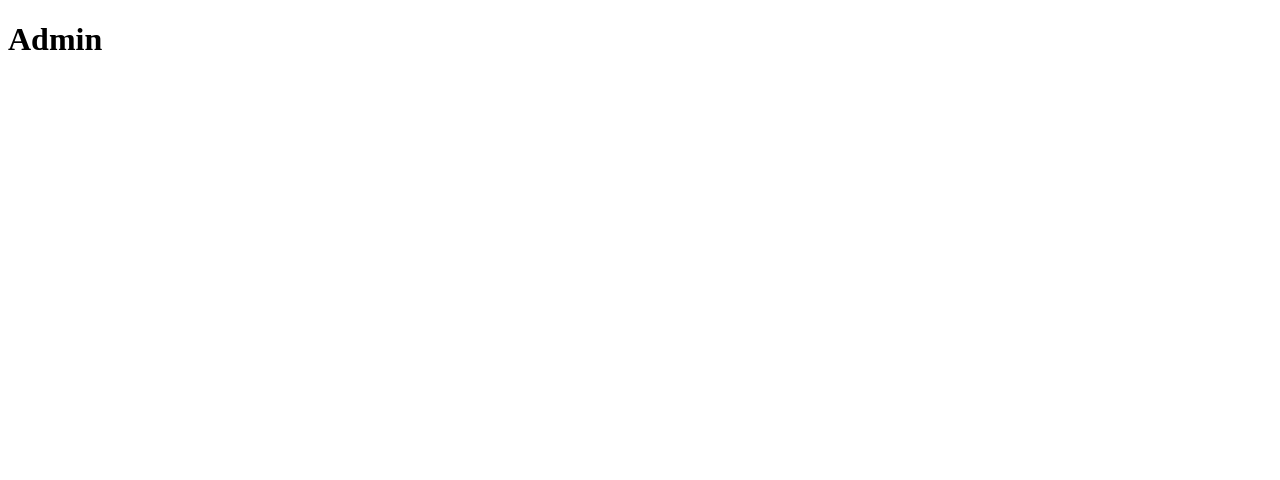
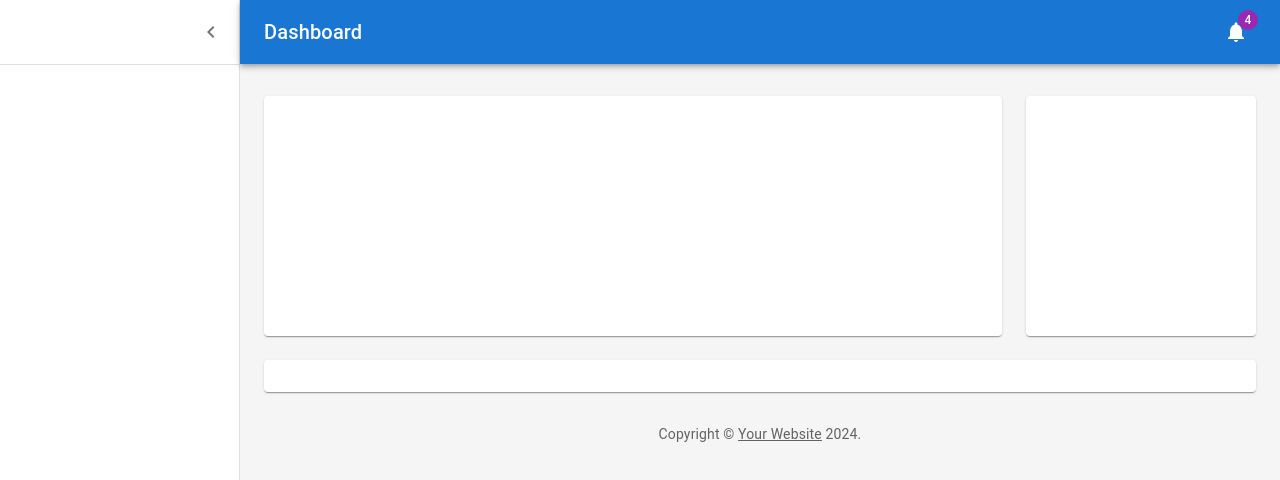
Before and after one commit to rayan1381m/Front_V2, a React (Vite) app in the folder Rayan_Front/: page /admin in a window 1280 px wide. Shown: the top 480 px of the page. Built offline with nearby package versions, Linux system fonts and the light colour scheme.

Commit message:
design admin dashbord

```diff
--- a/Rayan_Front/src/pages/Admin.tsx
+++ b/Rayan_Front/src/pages/Admin.tsx
@@ -1,7 +1,197 @@
-export default function Admin() {
+import * as React from 'react';
+import { styled, createTheme, ThemeProvider } from '@mui/material/styles';
+import CssBaseline from '@mui/material/CssBaseline';
+import MuiDrawer from '@mui/material/Drawer';
+import Box from '@mui/material/Box';
+import MuiAppBar, { AppBarProps as MuiAppBarProps } from '@mui/material/AppBar';
+import Toolbar from '@mui/material/Toolbar';
+import List from '@mui/material/List';
+import Typography from '@mui/material/Typography';
+import Divider from '@mui/material/Divider';
+import IconButton from '@mui/material/IconButton';
+import Badge from '@mui/material/Badge';
+import Container from '@mui/material/Container';
+import Grid from '@mui/material/Grid';
+import Paper from '@mui/material/Paper';
+import Link from '@mui/material/Link';
+import MenuIcon from '@mui/icons-material/Menu';
+import ChevronLeftIcon from '@mui/icons-material/ChevronLeft';
+import NotificationsIcon from '@mui/icons-material/Notifications';
+
+function Copyright(props: any) {
   return (
-    <>
-        <h1>Admin</h1>
-    </>
+    <Typography variant="body2" color="text.secondary" align="center" {...props}>
+      {'Copyright © '}
+      <Link color="inherit" href="https://mui.com/">
+        Your Website
+      </Link>{' '}
+      {new Date().getFullYear()}
+      {'.'}
+    </Typography>
   );
 }
+
+const drawerWidth: number = 240;
+
+interface AppBarProps extends MuiAppBarProps {
+  open?: boolean;
+}
+
+const AppBar = styled(MuiAppBar, {
+  shouldForwardProp: (prop) => prop !== 'open',
+})<AppBarProps>(({ theme, open }) => ({
+  zIndex: theme.zIndex.drawer + 1,
+  transition: theme.transitions.create(['width', 'margin'], {
+    easing: theme.transitions.easing.sharp,
+    duration: theme.transitions.duration.leavingScreen,
+  }),
+  ...(open && {
+    marginLeft: drawerWidth,
+    width: `calc(100% - ${drawerWidth}px)`,
+    transition: theme.transitions.create(['width', 'margin'], {
+      easing: theme.transitions.easing.sharp,
+      duration: theme.transitions.duration.enteringScreen,
+    }),
+  }),
+}));
+
+const Drawer = styled(MuiDrawer, { shouldForwardProp: (prop) => prop !== 'open' })(
+  ({ theme, open }) => ({
+    '& .MuiDrawer-paper': {
+      position: 'relative',
+      whiteSpace: 'nowrap',
+      width: drawerWidth,
+      transition: theme.transitions.create('width', {
+        easing: theme.transitions.easing.sharp,
+        duration: theme.transitions.duration.enteringScreen,
+      }),
+      boxSizing: 'border-box',
+      ...(!open && {
+        overflowX: 'hidden',
+        transition: theme.transitions.create('width', {
+          easing: theme.transitions.easing.sharp,
+          duration: theme.transitions.duration.leavingScreen,
+        }),
+        width: theme.spacing(7),
+        [theme.breakpoints.up('sm')]: {
+          width: theme.spacing(9),
+        },
+      }),
+    },
+  }),
+);
+
+// TODO remove, this demo shouldn't need to reset the theme.
+const defaultTheme = createTheme();
+
+export default function Admin() {
+  const [open, setOpen] = React.useState(true);
+  const toggleDrawer = () => {
+    setOpen(!open);
+  };
+
+  return (
+    <ThemeProvider theme={defaultTheme}>
+      <Box sx={{ display: 'flex' }}>
+        <CssBaseline />
+        <AppBar position="absolute" open={open}>
+          <Toolbar
+            sx={{
+              pr: '24px', // keep right padding when drawer closed
+            }}
+          >
+            <IconButton
+              edge="start"
+              color="inherit"
+              aria-label="open drawer"
+              onClick={toggleDrawer}
+              sx={{
+                marginRight: '36px',
+                ...(open && { display: 'none' }),
+              }}
+            >
+              <MenuIcon />
+            </IconButton>
+            <Typography
+              component="h1"
+              variant="h6"
+              color="inherit"
+              noWrap
+              sx={{ flexGrow: 1 }}
+            >
+              Dashboard
+            </Typography>
+            <IconButton color="inherit">
+              <Badge badgeContent={4} color="secondary">
+                <NotificationsIcon />
+              </Badge>
+            </IconButton>
+          </Toolbar>
+        </AppBar>
+        <Drawer variant="permanent" open={open}>
+          <Toolbar
+            sx={{
+              display: 'flex',
+              alignItems: 'center',
+              justifyContent: 'flex-end',
+              px: [1],
+            }}
+          >
+            <IconButton onClick={toggleDrawer}>
+              <ChevronLeftIcon />
+            </IconButton>
+          </Toolbar>
+          <Divider />
+        </Drawer>
+        <Box
+          component="main"
+          sx={{
+            backgroundColor: (theme) =>
+              theme.palette.mode === 'light'
+                ? theme.palette.grey[100]
+                : theme.palette.grey[900],
+            flexGrow: 1,
+            height: '100vh',
+            overflow: 'auto',
+          }}
+        >
+          <Toolbar />
+          <Container maxWidth="lg" sx={{ mt: 4, mb: 4 }}>
+            <Grid container spacing={3}>
+              {/* Chart */}
+              <Grid item xs={12} md={8} lg={9}>
+                <Paper
+                  sx={{
+                    p: 2,
+                    display: 'flex',
+                    flexDirection: 'column',
+                    height: 240,
+                  }}
+                >
+                </Paper>
+              </Grid>
+              {/* Recent Deposits */}
+              <Grid item xs={12} md={4} lg={3}>
+                <Paper
+                  sx={{
+                    p: 2,
+                    display: 'flex',
+                    flexDirection: 'column',
+                    height: 240,
+                  }}
+                >
+                </Paper>
+              </Grid>
+              {/* Recent Orders */}
+              <Grid item xs={12}>
+                <Paper sx={{ p: 2, display: 'flex', flexDirection: 'column' }}>
+                </Paper>
+              </Grid>
+            </Grid>
+            <Copyright sx={{ pt: 4 }} />
+          </Container>
+        </Box>
+      </Box>
+    </ThemeProvider>
+  );
+}
```
